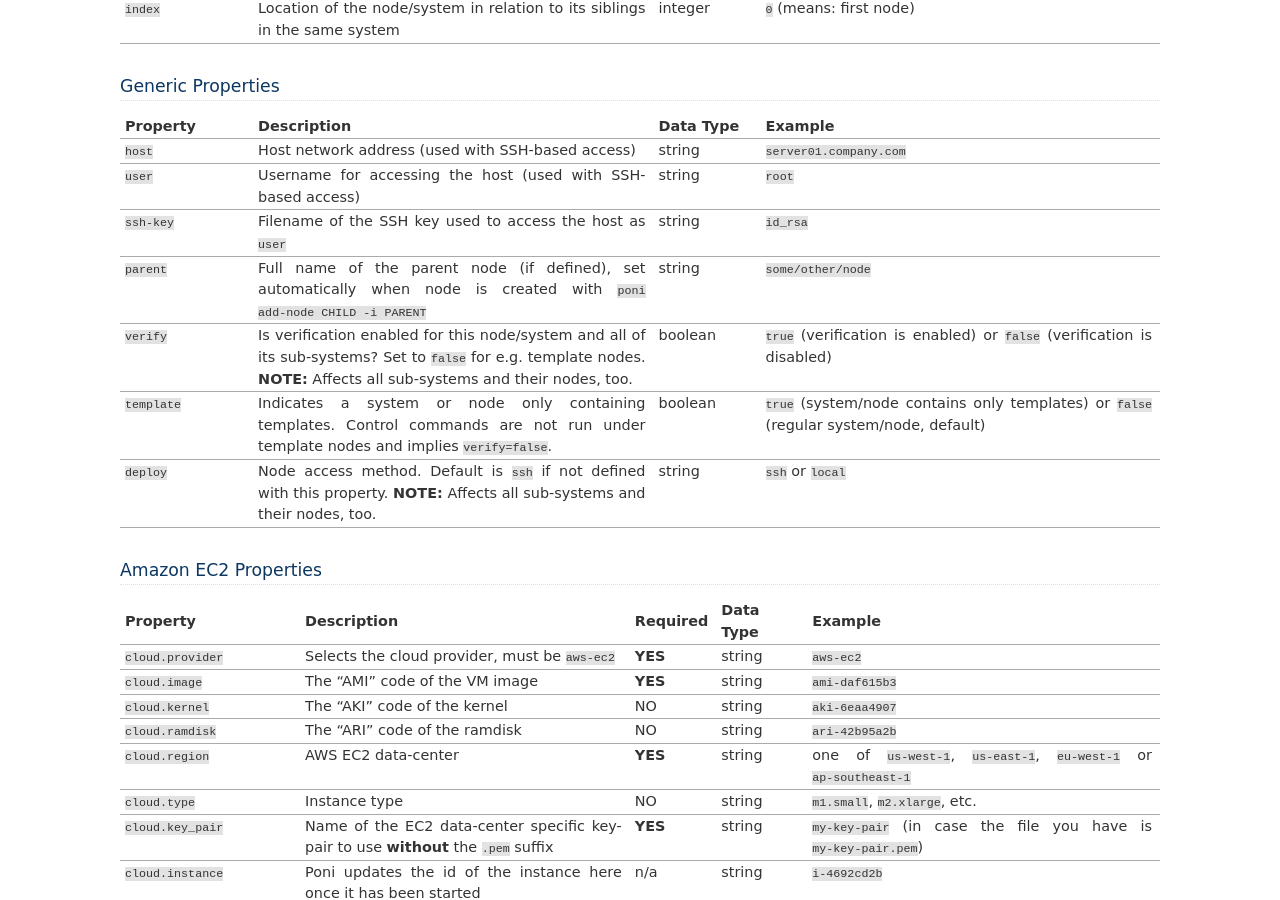
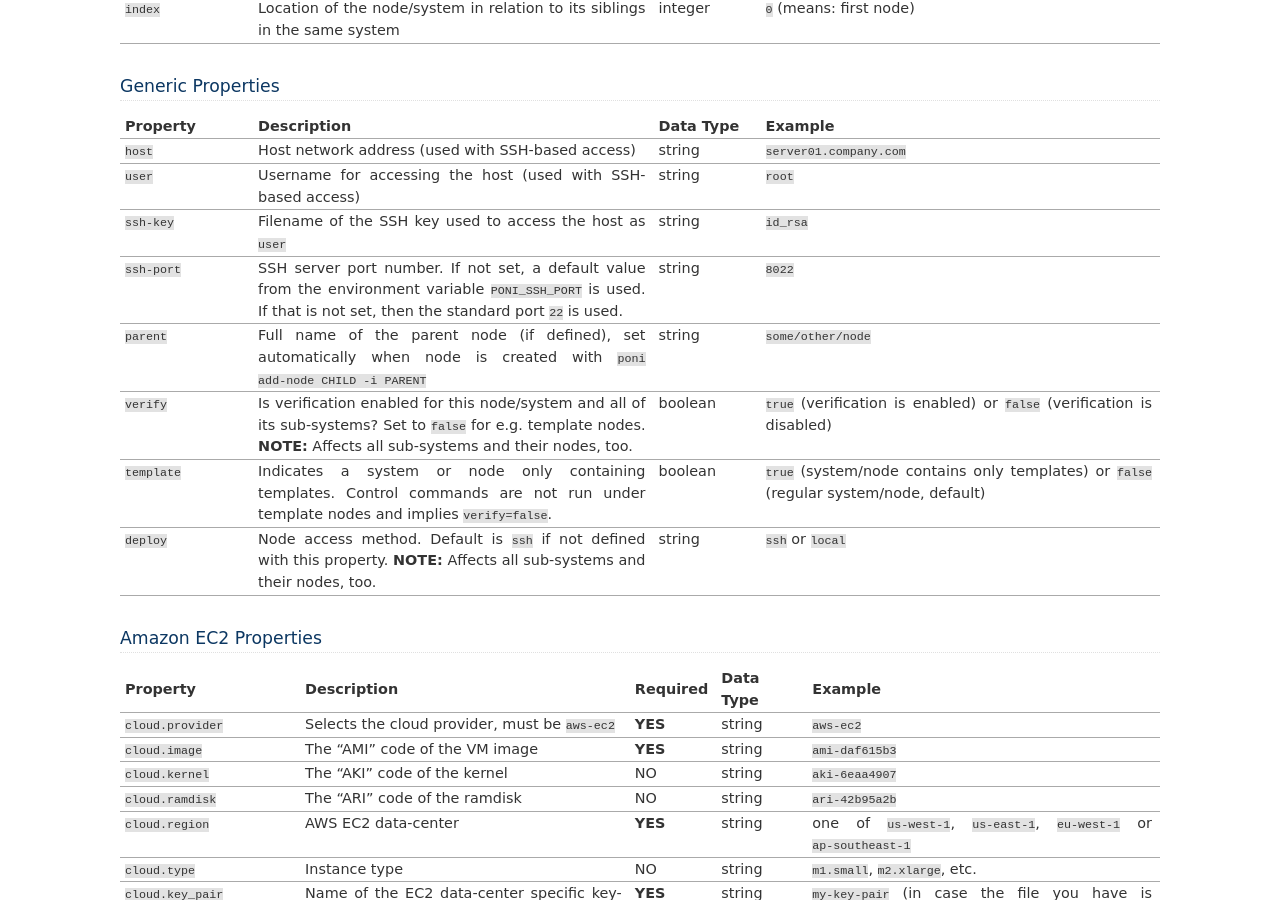
Before and after one commit to ohmu/poni, a Sphinx documentation site: the page built from doc/properties.rst, in a window 1280 px wide and 900 px high, scrolled down 344 px. Built offline with Sphinx 7.4.7, drawn with Linux system fonts in a browser that asks for light colours.

Commit message:
rcontrol: allow overriding default SSH port 22
SSH server port number can be overridden with either
the PONI_SSH_PORT environment variable or by setting the
"ssh-port" node property.

```diff
--- a/doc/properties.rst
+++ b/doc/properties.rst
@@ -48,6 +48,12 @@
      - Filename of the SSH key used to access the host as ``user``
      - string
      - ``id_rsa``
+   * - ``ssh-port``
+     - SSH server port number. If not set, a default value from the
+       environment variable ``PONI_SSH_PORT`` is used. If that is not set,
+       then the standard port ``22`` is used.
+     - string
+     - ``8022``
    * - ``parent``
      - Full name of the parent node (if defined), set automatically when node
        is created with ``poni add-node CHILD -i PARENT``
```
Also changed, not shown: 1 other file.
